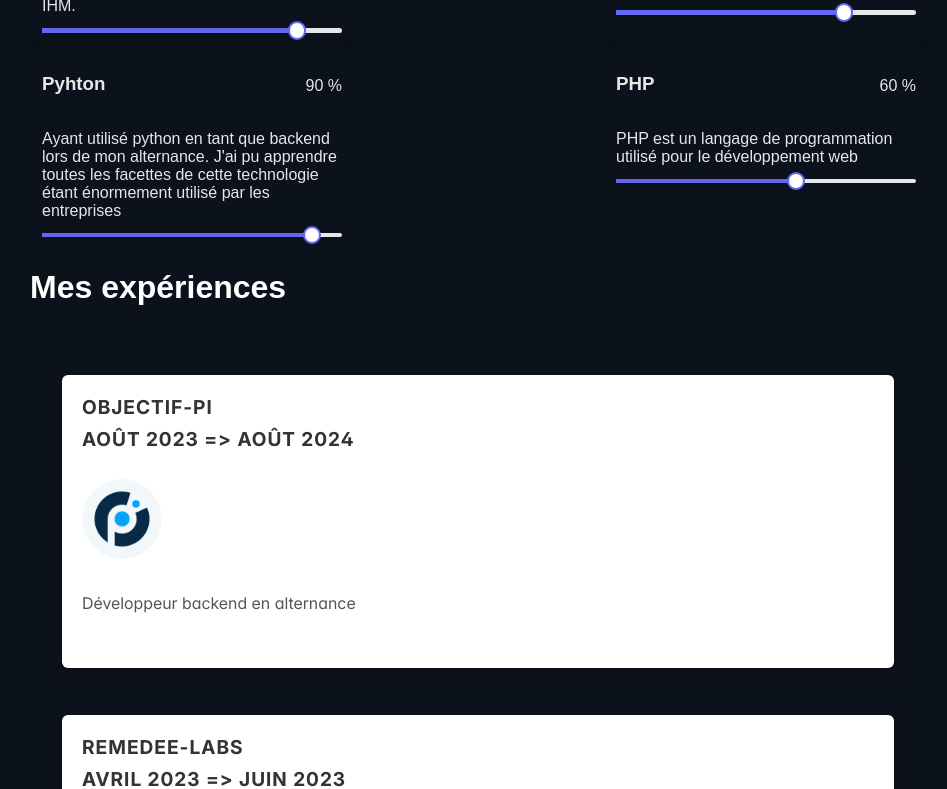
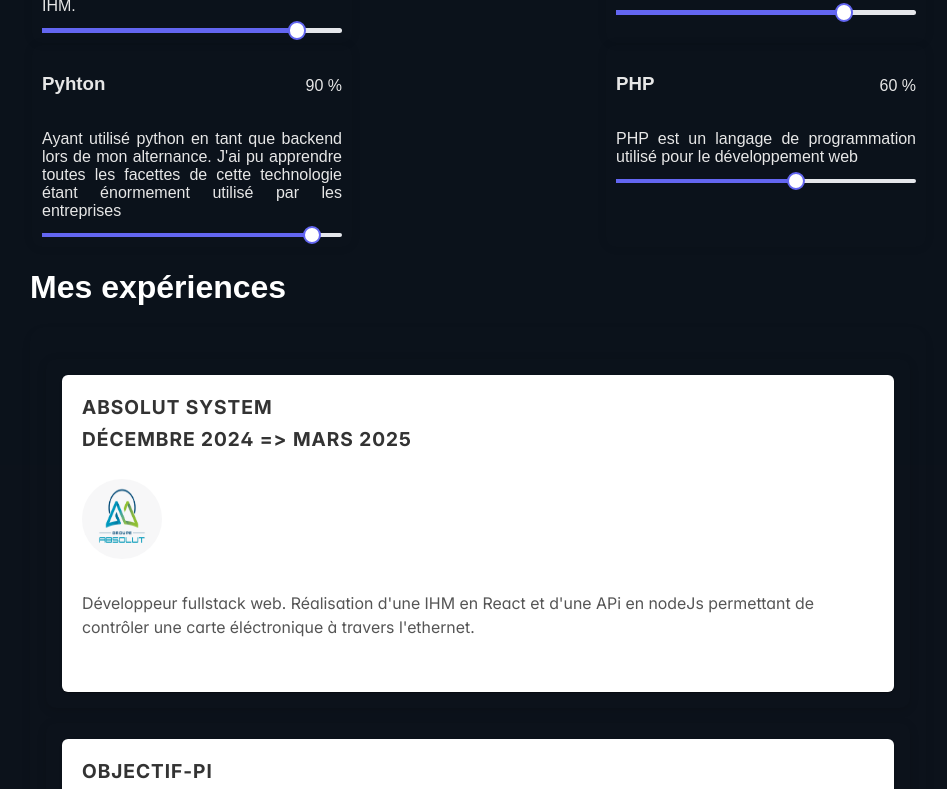
Before and after one commit to Aymdr404/Aymdr404.github.io, a React (Create React App) app: page / in a window 1280 px wide. Shown: the part 1060-1849 px from the top of the page, without its empty margins (162-1109 px from the left). Built offline with nearby package versions, Linux system fonts and the light colour scheme; a web font is replaced by a local one.

Commit message:
[FIX] Changement css

```diff
--- a/src/components/experiences/experiences.tsx
+++ b/src/components/experiences/experiences.tsx
@@ -28,8 +28,9 @@ const Experience: React.FC = () => {
     }, []);
 
     const events: TimelineEvent[] = [
-        { status: 'Objectif-Pi', date: 'Août 2023 => Août 2024', color: '#9C27B0', image: 'logo_OP.png', info:'Développeur backend en alternance' },
-        { status: 'Remedee-labs', date: 'Avril 2023 => Juin 2023', color: '#673AB7', image:'Logo_RemedeeLabs.png', info:'Developpeur front end, réalisation d\'une web app de gestion de compte client ' },
+        {status: 'Absolut system', date: 'Décembre 2024 => Mars 2025', color: '#FFC107', image: 'logo_AbsolutSystem.png', info:"Développeur fullstack web. Réalisation d\'une IHM en React et d'une APi en nodeJs permettant de contrôler une carte éléctronique à travers l'ethernet." },
+        { status: 'Objectif-Pi', date: 'Août 2023 => Août 2024', color: '#9C27B0', image: 'logo_OP.png', info:'Développeur backend python en alternance. Réalisation de demande client sur notre ERP.' },
+        { status: 'Remedee-labs', date: 'Avril 2023 => Juin 2023', color: '#673AB7', image:'Logo_RemedeeLabs.png', info:'Developpeur frontend Angular. Réalisation d\'une application web app de gestion de compte client.' },
         { status: 'BUT informatique', date: 'Septembre 2021 => Juillet 2024', color: '#FF9800', image:'logo_BUT.png', info:'Formation en alternance chez Objectif-Pi' }
     ];
 
--- a/src/components/skillDescription/skillDescription.css
+++ b/src/components/skillDescription/skillDescription.css
@@ -17,3 +17,7 @@
     justify-content: space-between;
     align-items: center;
 }
+
+.description{
+    text-align: justify;
+}
--- a/src/components/skillDescription/skillDescription.tsx
+++ b/src/components/skillDescription/skillDescription.tsx
@@ -23,7 +23,7 @@ const SkillDescription: React.FC<SkillDescriptionProps> = ({title, description,
                     <p>{pourcentage} %</p>
                 </div>
             </section>
-            <p>{description}</p>
+            <p className="description">{description}</p>
             <div>
                 <Slider value={pourcentage} />
             </div>
```
Also changed, not shown: public/img/logo_AbsolutSystem.png (added).
